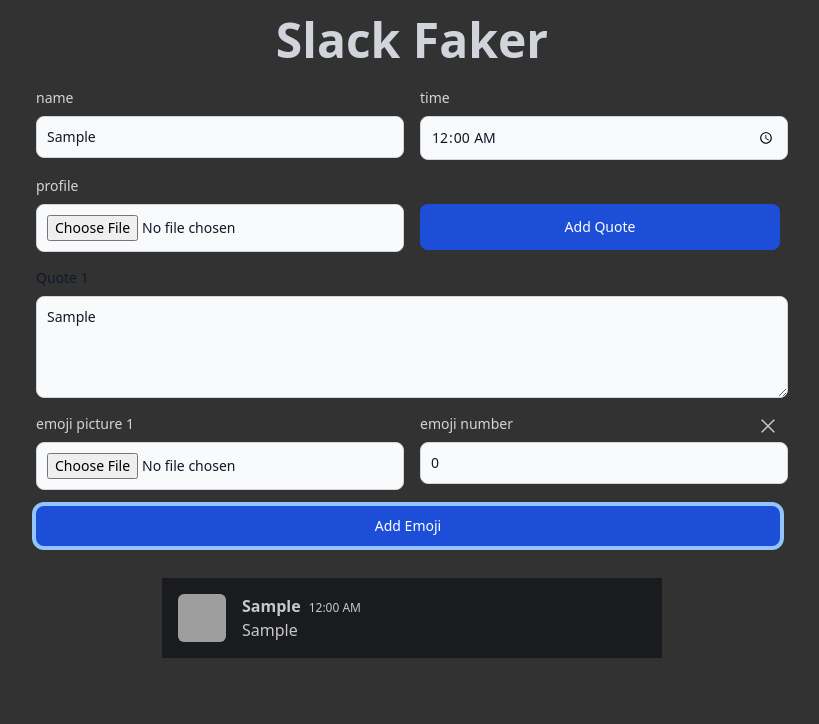
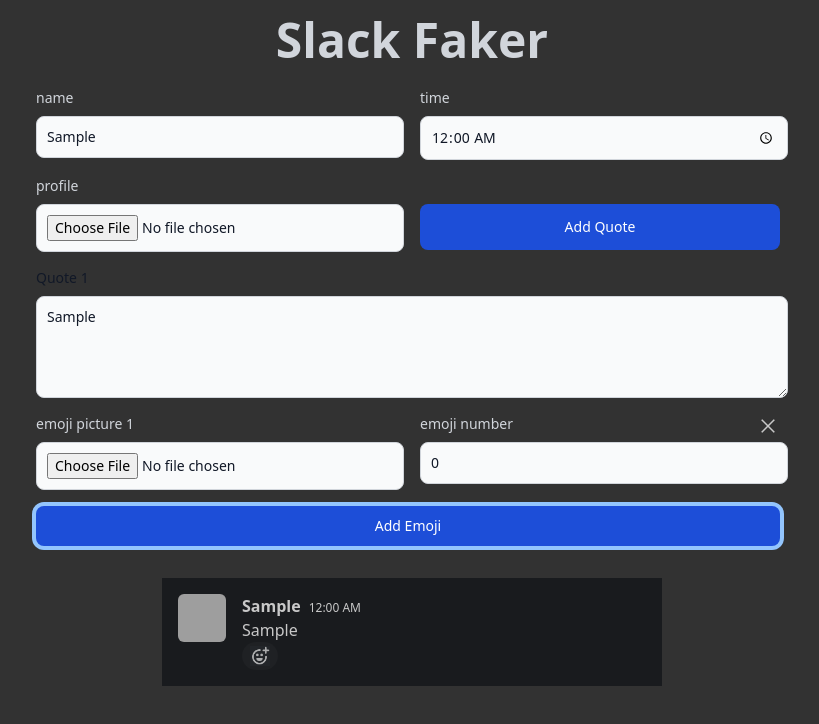
Before and after one commit to KalleChen/slack-faker, a React (Create React App) app: page / in a window 1280 px wide. Both pictures are taken after typing "Sample", "Sample" into the empty fields and a click on the button "Add Emoji". Shown: the top 724 px of the page, without its empty margins (228-1047 px from the left). Built offline with nearby package versions, Linux system fonts and the light colour scheme; grey boxes are pictures that could not be loaded.

Commit message:
feat: add eomji element

```diff
--- a/src/contexts/QuoteContext.tsx
+++ b/src/contexts/QuoteContext.tsx
@@ -11,7 +11,7 @@
   handleChangeProfile: (e: React.FormEvent<HTMLInputElement>) => void
   time: string
   handleChangeTime: (e: React.FormEvent<HTMLInputElement>) => void
-  emojiList: Array<File | boolean>[]
+  emojiList: Array<string>[]
   handleChangeEmojiList: (
     e: React.FormEvent<HTMLInputElement>,
     quoteIndex: number,
@@ -83,10 +83,11 @@
       quoteIndex: number,
       index: number
     ) => {
-      const file = e?.currentTarget?.files?.[0] ?? false
+      const file = e?.currentTarget?.files?.[0]
+      const url = file ? URL.createObjectURL(file) : ''
       setEmojiList((prev) => {
-        const newEmojiList = [...prev]
-        newEmojiList[quoteIndex][index] = file
+        const newEmojiList = JSON.parse(JSON.stringify(prev)) as typeof prev
+        newEmojiList[quoteIndex][index] = url
         return newEmojiList
       })
     },
@@ -110,7 +111,7 @@
   const handleAddEmoji = useCallback((quoteIndex: number) => {
     setEmojiList((prev) => {
       const newEmojiList = JSON.parse(JSON.stringify(prev)) as typeof prev
-      newEmojiList[quoteIndex].push(false)
+      newEmojiList[quoteIndex].push('')
       return newEmojiList
     })
     setEmojiNumberList((prev) => {
--- a/src/layouts/SlackQuote.tsx
+++ b/src/layouts/SlackQuote.tsx
@@ -1,10 +1,12 @@
 import React from 'react'
 
 import { useQuoteContext } from '../contexts/QuoteContext'
+import AddReactionEmoji from '../images/add-reaction.png'
 import { getTime } from '../utils/functions'
 
 const SlackQuote: React.FC = () => {
-  const { quoteList, name, time, profile } = useQuoteContext()
+  const { quoteList, name, time, profile, emojiList, emojiNumberList } =
+    useQuoteContext()
   return (
     <div className="flex flex-row w-[500px] bg-[#191B1E] p-4">
       <img
@@ -34,6 +36,33 @@
                 {qq}
               </React.Fragment>
             ))}
+            <div className="w-full flex flex-row">
+              {Array.isArray(emojiList[index]) &&
+                emojiList[index].map(
+                  (emoji, i) =>
+                    emoji !== '' && (
+                      <div
+                        key={i}
+                        className="px-2 py-1 bg-[#1F2124] flex flex-row item-center rounded-2xl mr-2"
+                      >
+                        <img src={emoji} alt="emoji" className="w-4 h-4" />
+                        <div className="text-sm ml-2">
+                          {emojiNumberList?.[index]?.[i] || 0}
+                        </div>
+                      </div>
+                    )
+                )}
+              {Array.isArray(emojiList[index]) &&
+                emojiList[index].length !== 0 && (
+                  <div className="px-2 py-1 bg-[#1F2124] flex flex-row item-center rounded-2xl mr-2">
+                    <img
+                      src={AddReactionEmoji}
+                      alt="emoji"
+                      className="w-5 h-5"
+                    />
+                  </div>
+                )}
+            </div>
           </div>
         ))}
       </div>
```
Also changed, not shown: src/images/add-reaction.png (added).
